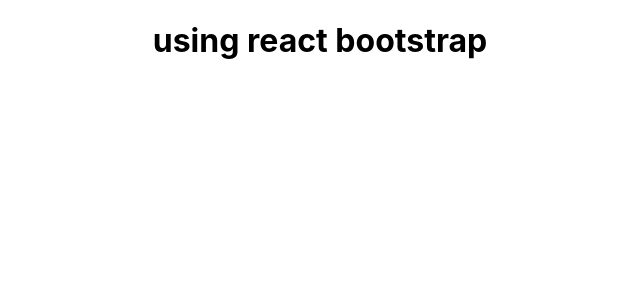
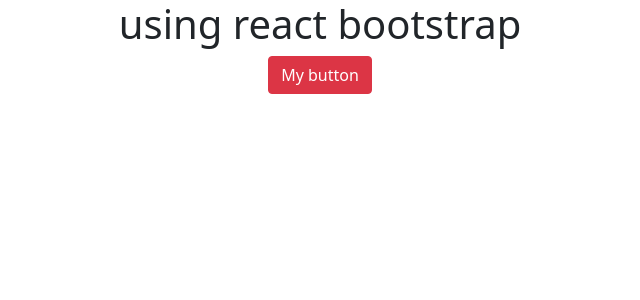
Before and after one commit to kamrul-dev/react-with-bootstrap, a React (Create React App) app: page / in a window 1280 px wide. Shown: the top 300 px of the page, without its empty margins (320-960 px from the left). Built offline with nearby package versions, Linux system fonts and the light colour scheme.

Commit message:
explored button in react-bootstrap

```diff
--- a/src/App.js
+++ b/src/App.js
@@ -1,3 +1,4 @@
+import { Button } from 'react-bootstrap';
 import './App.css';
 
 
@@ -5,6 +6,7 @@
   return (
     <div className="App">
       <h1>using react bootstrap</h1>
+      <Button variant='danger'>My button</Button>
     </div>
   );
 }
--- a/src/index.js
+++ b/src/index.js
@@ -3,6 +3,7 @@
 import './index.css';
 import App from './App';
 import reportWebVitals from './reportWebVitals';
+import 'bootstrap/dist/css/bootstrap.min.css';
 
 ReactDOM.render(
   <React.StrictMode>
```
